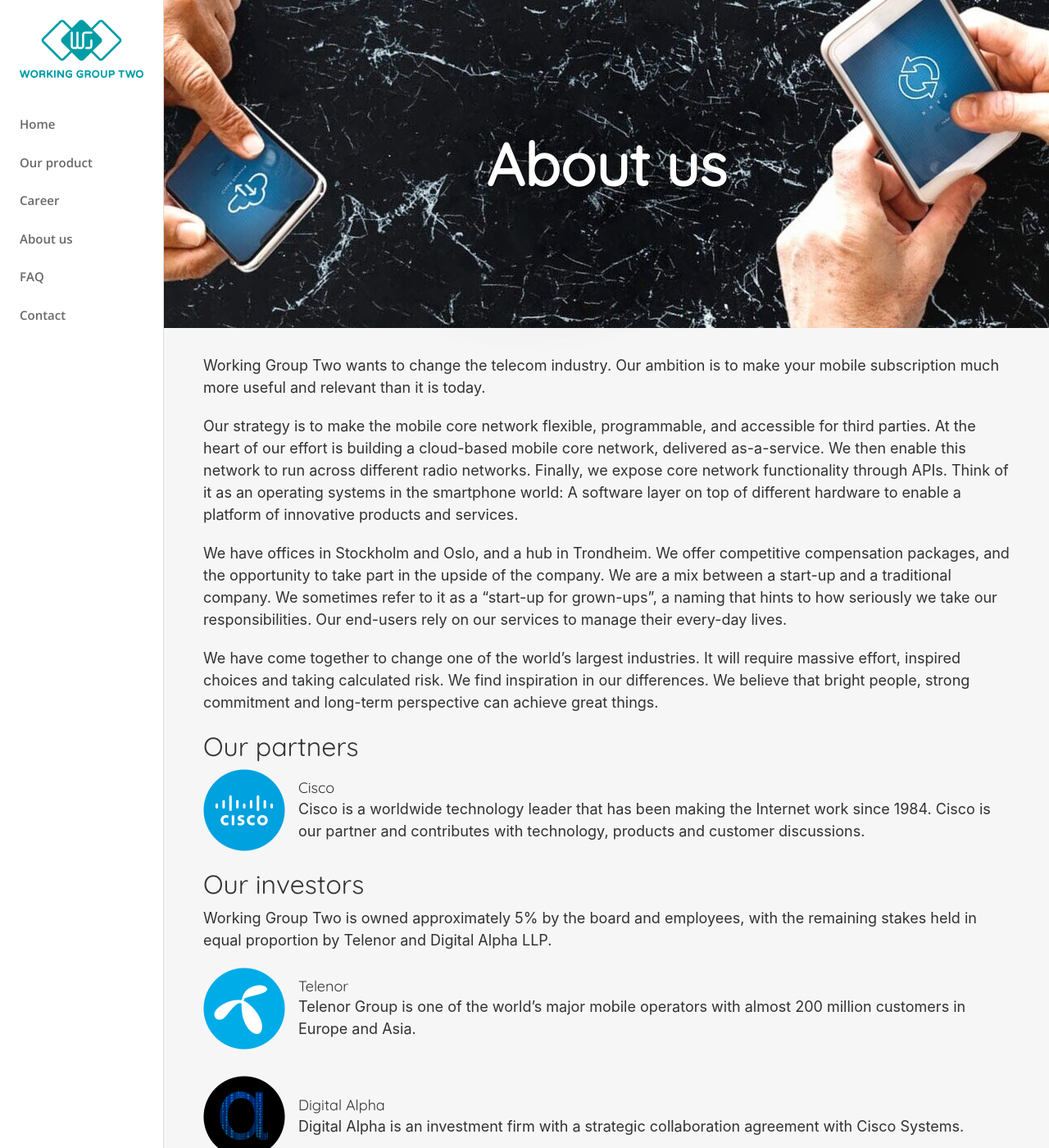
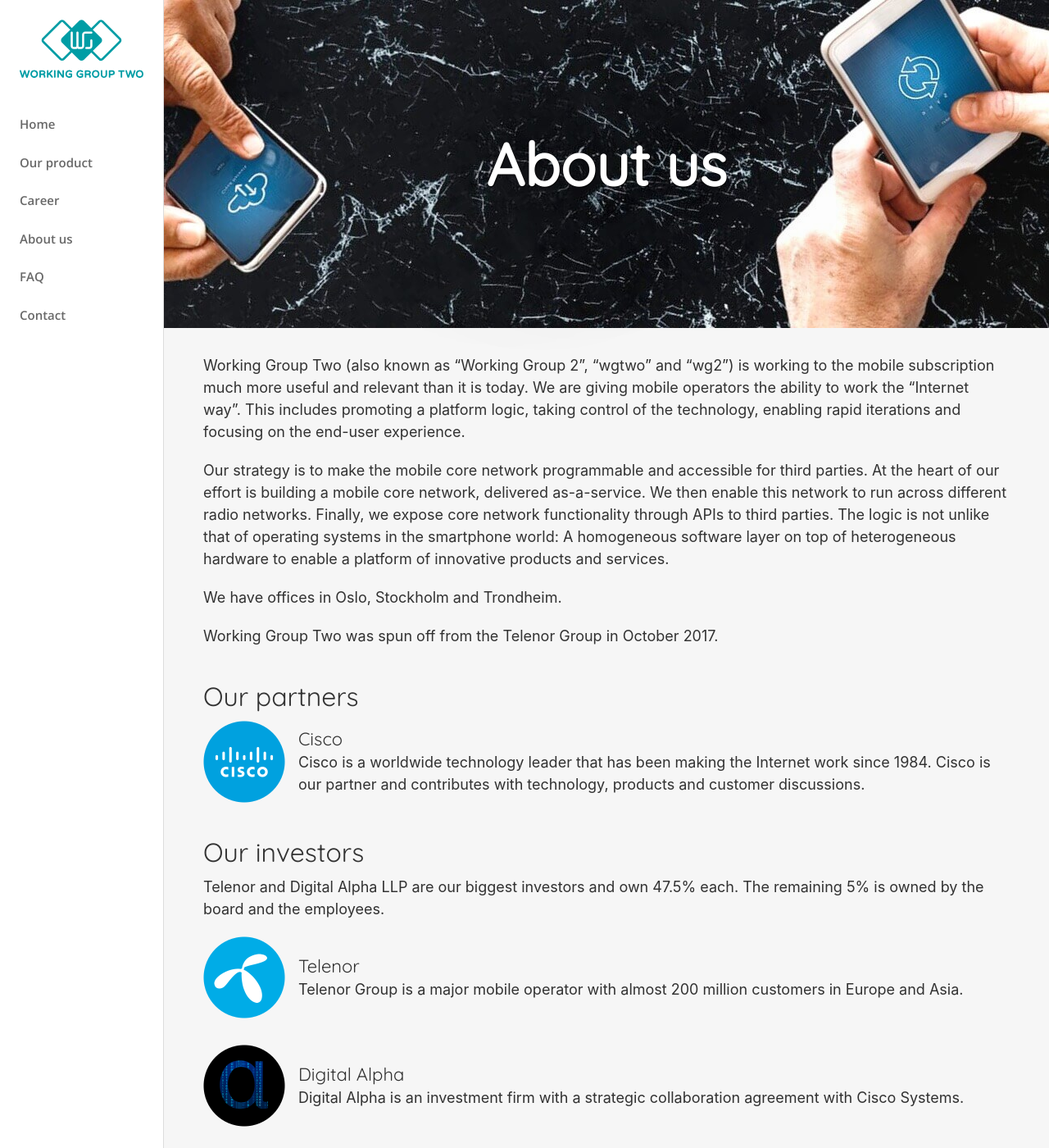
Before and after one commit to working-group-two/engineering-blog, a Jekyll site: the page built from pages/about.md, in a window 1280 px wide and 1400 px high. Shown: the whole window at 82% size. Built offline with Jekyll 4.4.1, drawn with Linux system fonts in a browser that asks for light colours; nearby versions of some CDN libraries; some of the changed text lies outside the part shown.

Commit message:
add rewritten pages

```diff
--- a/_includes/svg/illustrations/LICENSE
+++ b/_includes/svg/illustrations/LICENSE
@@ -7,7 +7,7 @@
 * Use the illustrations on the web/internet
 * Alter the illustrations (change colors/brightness/sizes, add animations, etc)
 
-Working Group Two is not permitted to use these illustrations in any other media (such as print, TV, etc) without purchasing another license.
+Working Group Two AS is not permitted to use these illustrations in any other media (such as print, TV, etc) without purchasing another license.
 
 Permission is not granted to any person or corporation, other than Working Group Two AS, to use these illustrations in any way, not even for non-commercial purposes.
 
--- a/_sass/_partners.scss
+++ b/_sass/_partners.scss
@@ -13,7 +13,7 @@
   .description {
     font-size: 13px;
     .title {
-      font-size: 18px;
+      font-size: 22px;
       color: $main-text;
       margin: 0;
     }
--- a/pages/about.md
+++ b/pages/about.md
@@ -6,62 +6,41 @@
 
 {% include section-image.html img="about.jpg" heading="About us" %}
 
-Working Group Two wants to change the telecom industry.
-Our ambition is to make your mobile subscription much more useful and relevant than it is today.
+Working Group Two (also known as “Working Group 2”, “wgtwo” and “wg2”) is working to the mobile
+subscription much more useful and relevant than it is today. We are giving mobile operators the
+ability to work the “Internet way”. This includes promoting a platform logic, taking control of
+the technology, enabling rapid iterations and focusing on the end-user experience.
 
-Our strategy is to make the mobile core network flexible, programmable, and accessible for third parties.
-At the heart of our effort is building a cloud-based mobile core network, delivered as-a-service.
-We then enable this network to run across different radio networks.
-Finally, we expose core network functionality through APIs.
-Think of it as an operating systems in the smartphone world:
-A software layer on top of different hardware to enable a
-platform of innovative products and services.
+Our strategy is to make the mobile core network programmable and accessible for third parties.
+At the heart of our effort is building a mobile core network, delivered as-a-service.
+We then enable this network to run across different radio networks. Finally, we expose core
+network functionality through APIs to third parties. The logic is not unlike that of operating
+systems in the smartphone world: A homogeneous software layer on top of heterogeneous hardware
+to enable a platform of innovative products and services.
 
-We have offices in Stockholm and Oslo, and a hub in Trondheim.
-We offer competitive compensation packages, and the opportunity to take part in the upside of the company.
-We are a mix between a start-up and a traditional company.
-We sometimes refer to it as a “start-up for grown-ups”,
-a naming that hints to how seriously we take our responsibilities.
-Our end-users rely on our services to manage their every-day lives.
+We have offices in Oslo, Stockholm and Trondheim.
 
-We have come together to change one of the world's largest industries.
-It will require massive effort, inspired choices and taking calculated risk.
-We find inspiration in our differences. We believe that bright people,
-strong commitment and long-term perspective can achieve great things.
+Working Group Two was spun off from the Telenor Group in October 2017.
 
-# Our partners
+
+## Our partners
 
 {% include partner.html title="Cisco" imgUrl="/img/partners/cisco.png" description="
     Cisco is a worldwide technology leader that has been making the Internet work since 1984.
     Cisco is our partner and contributes with technology, products and customer discussions.
 "%}
 
-# Our investors
-Working Group Two is owned approximately 5% by the board and employees,
-with the remaining stakes held in equal proportion by Telenor and Digital Alpha LLP.
+## Our investors
+Telenor and Digital Alpha LLP are our biggest investors and own 47.5% each. The remaining 5% is owned by the board and the employees.
 
 {% include partner.html title="Telenor" imgUrl="/img/partners/telenor.png" description="
-    Telenor Group is one of the world’s major mobile operators with almost 200 million customers in Europe and Asia.
+    Telenor Group is a major mobile operator with almost 200 million customers in Europe and Asia.
 "%}
 
 {% include partner.html title="Digital Alpha" imgUrl="/img/partners/digitalalpha.png" description="
     Digital Alpha is an investment firm with a strategic collaboration agreement with Cisco Systems.
 "%}
 
-## Our history
-In the mid-80s a small band of Norwegian scientists challenged European tech giants in defining the modulation,
-coding and access systems for what would later be known as the GSM standard.
-
-The standards body wanted to accelerate progress and chose to arrange a competition to force a decision.
-During test drives in Paris, whoever had the best solution would win become the standard.
-It was a daunting task. In Europe the big technology companies were effectively national champions,
-and invested vast resources. The few engineers in Norway had few of these resources,
-but they understood the technology challenge at hand, were willing to think out of the box and had operational closeness.
-
-The scope of their efforts were defined under **Working Group Two**.
-
-We find inspiration in their story, and believe that with bright people,
-a willingness to bet on new technologies, commitment and a willingness to
-invest for the long-term you can achieve great things.
-
-We started our project inside an operator, but we are now a separate and independent legal entity.
+{% include partner.html title="Our board and employees" imgUrl="/img/partners/people.png" description="
+    Working Group Two is owned approximately 5% by the board and the employees.
+"%}
```
Also changed, not shown: pages/index.md (+13 -9 lines), pages/our-product.md (+27 -5 lines), img/partners/people.png (added), img/section-images/our-product.jpg.
